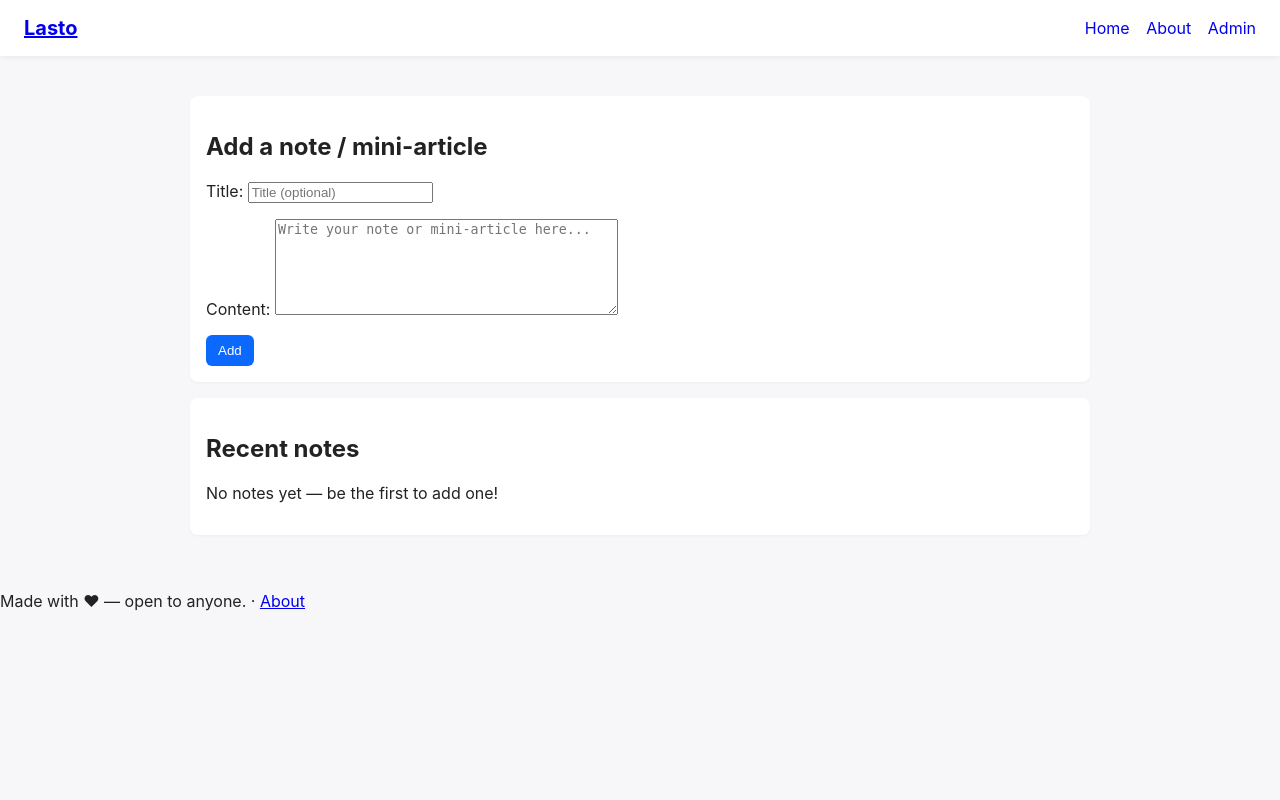
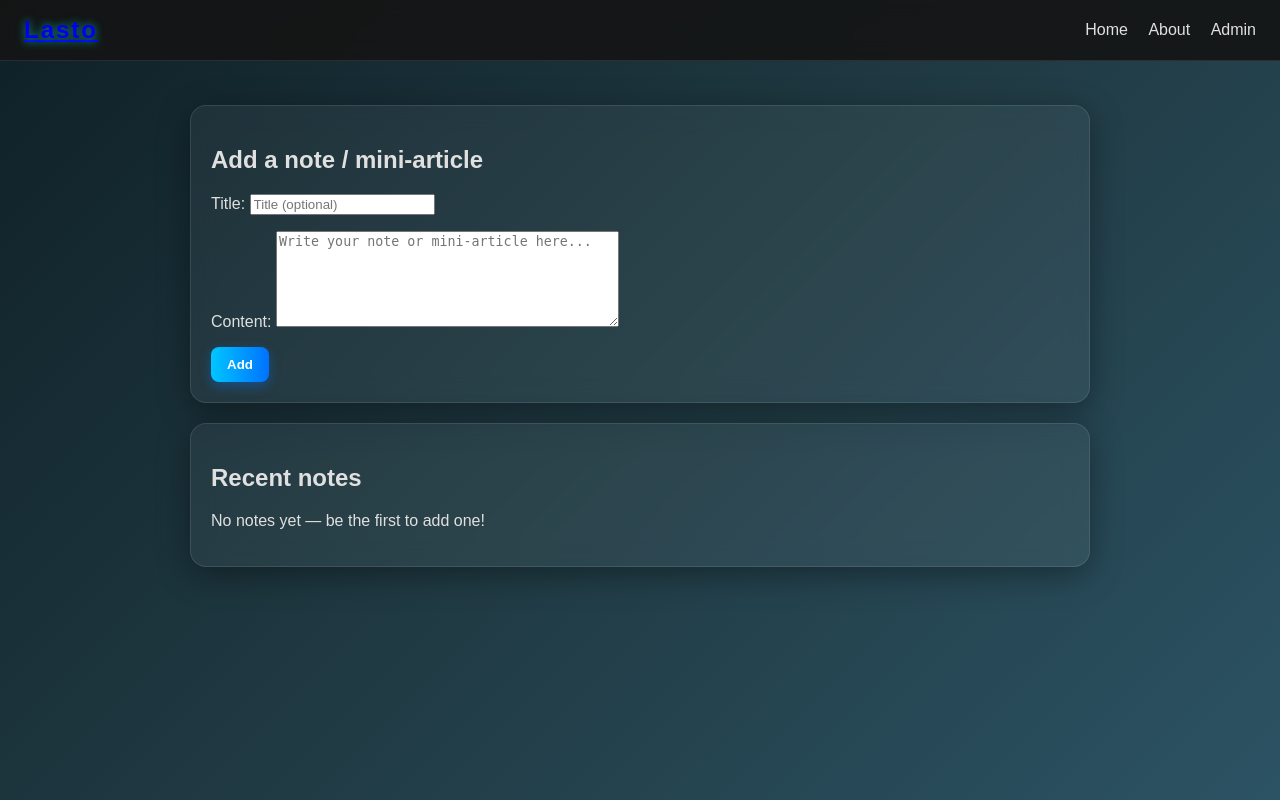
Before and after one commit to hananpalemad/finalp, a Django app: page / in a window 1280 px wide. Run offline with Django 5.2, Linux system fonts and the light colour scheme; data that the repository does not hold is empty.

Commit message:
css fixed

```diff
--- a/static/css/styles.css
+++ b/static/css/styles.css
@@ -1,11 +1,91 @@
-body{font-family: Inter, system-ui, -apple-system, 'Segoe UI', Roboto, 'Helvetica Neue', Arial; margin:0; background:#f7f7f9; color:#222}
-header{background:#fff;padding:16px 24px;box-shadow:0 2px 6px rgba(0,0,0,0.05);display:flex;justify-content:space-between;align-items:center}
-header h1{margin:0;font-size:20px}
-header nav a{margin-left:12px;text-decoration:none}
-.container{max-width:900px;margin:28px auto;padding:12px}
-.add-note, .notes-list, .edit-note{background:#fff;padding:16px;margin-bottom:16px;border-radius:8px;box-shadow:0 1px 3px rgba(0,0,0,0.04)}
-.note{padding:12px;border-bottom:1px dashed #eee}
-.note:last-child{border-bottom:none}
-button{background:#0b69ff;color:#fff;border:none;padding:8px 12px;border-radius:6px;cursor:pointer}
-button:hover{opacity:0.95}
-.meta{font-size:12px;color:#666}
+body {
+font-family: 'Orbitron', sans-serif;
+margin: 0;
+background: linear-gradient(135deg, #0f2027, #203a43, #2c5364);
+color: #e0e0e0;
+display: flex;
+flex-direction: column;
+min-height: 100vh;
+}
+
+header {
+background: rgba(20, 20, 20, 0.9);
+backdrop-filter: blur(10px);
+padding: 16px 24px;
+display: flex;
+justify-content: space-between;
+align-items: center;
+border-bottom: 1px solid rgba(255, 255, 255, 0.1);
+}
+
+header h1 {
+margin: 0;
+font-size: 24px;
+letter-spacing: 2px;
+color: #00fff7;
+text-shadow: 0 0 8px rgba(0, 255, 247, 0.6);
+}
+
+header nav a {
+margin-left: 16px;
+text-decoration: none;
+color: #e0e0e0;
+transition: color 0.3s ease;
+}
+
+header nav a\:hover {
+color: #00fff7;
+}
+
+.container {
+max-width: 900px;
+margin: 28px auto;
+padding: 16px;
+}
+
+.add-note, .notes-list, .edit-note {
+background: rgba(255, 255, 255, 0.05);
+padding: 20px;
+margin-bottom: 20px;
+border-radius: 16px;
+box-shadow: 0 8px 32px rgba(0, 0, 0, 0.37);
+backdrop-filter: blur(12px);
+border: 1px solid rgba(255, 255, 255, 0.1);
+animation: fadeIn 0.6s ease forwards;
+}
+
+.note {
+padding: 12px;
+border-bottom: 1px solid rgba(255, 255, 255, 0.1);
+}
+
+.note\:last-child {
+border-bottom: none;
+}
+
+button {
+background: linear-gradient(90deg, #00c6ff, #0072ff);
+color: #fff;
+border: none;
+padding: 10px 16px;
+border-radius: 8px;
+cursor: pointer;
+font-weight: bold;
+transition: transform 0.2s ease, box-shadow 0.3s ease;
+box-shadow: 0 4px 12px rgba(0, 114, 255, 0.4);
+}
+
+button\:hover {
+transform: scale(1.05);
+box-shadow: 0 6px 18px rgba(0, 114, 255, 0.6);
+}
+
+.meta {
+font-size: 12px;
+color: #aaa;
+}
+
+@keyframes fadeIn {
+from { opacity: 0; transform: translateY(10px); }
+to { opacity: 1; transform: translateY(0); }
+}
--- a/templates/about.html
+++ b/templates/about.html
@@ -4,7 +4,7 @@
 {% block content %}
 <div class="container">
 <h2>About</h2>
-<p>This is a tiny open notes / mini-blog site — anyone can add, edit, and delete notes without registering.</p>
+<p>This is a tiny open notes / mini-blog site — anyone can add, edit, and delete notes </p>
 <p>For more contact or anything, reach me on Instagram: <strong>@hanan_p_t_</strong></p>
 </div>
 {% endblock %}
--- a/templates/base.html
+++ b/templates/base.html
@@ -19,8 +19,8 @@
   <main>
     {% block content %}{% endblock %}
   </main>
-  <footer>
+  <!-- <footer>
     <p>Made with ♥ — open to anyone. &middot; <a href="{% url 'notes:about' %}">About</a></p>
-  </footer>
+  </footer> -->
 </body>
 </html>
```
Also changed, not shown: db.sqlite3.
